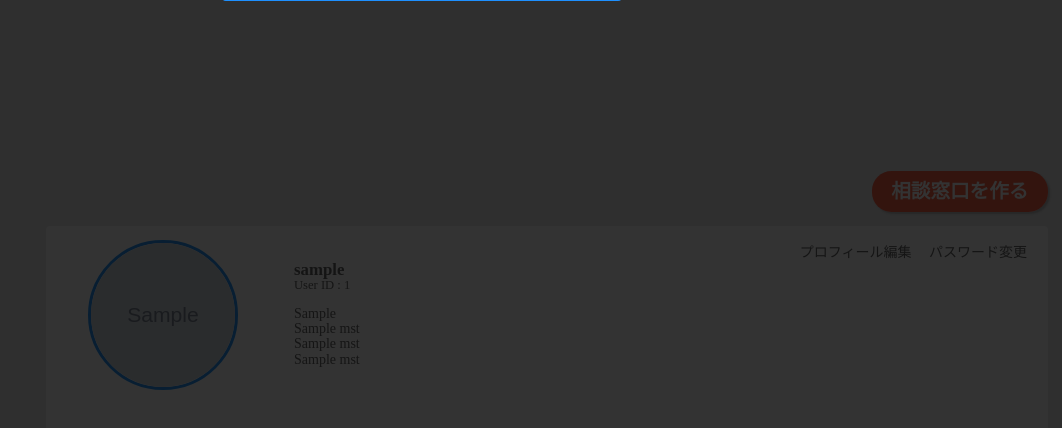
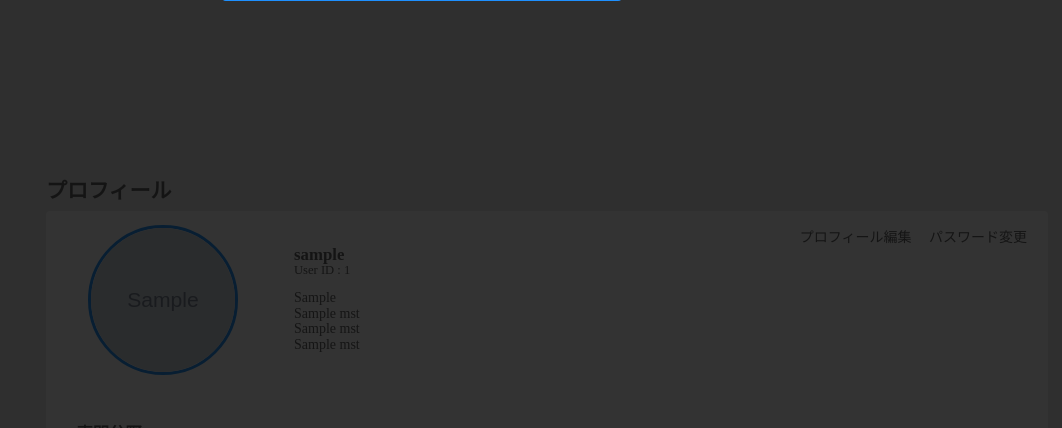
Before and after one commit to nYu-ats/sharetech_old, a Django app: page /profile/ in a window 1280 px wide. Shown: the part 726-1154 px from the top of the page, without its empty margins (218-1280 px from the left). Run offline with Django 3.2, Linux system fonts and the light colour scheme; a user stored in the database is signed in; tables that the repository leaves empty hold one stand-in row (values such as "Sample post"); grey boxes marked "Sample" are stand-in pictures; some libraries are stand-ins or nearby versions.

Commit message:
権限による表示制御追加

```diff
--- a/sharetech/sharetech/views/base_page_common_view.py
+++ b/sharetech/sharetech/views/base_page_common_view.py
@@ -35,6 +35,7 @@ class BasePageCommonView(LoginRequiredMixin, View):
         self._base_context_dict.update(
             {
                 'login_user_icon': ImageConstants.get_user_icon_path() + login_user_id.icon_path.name if login_user_id.icon_path.name else ImageConstants.get_default_icon_path(),
+                'role': login_user_id.role_code,
             }
         )
         # 申込中の相談があるか否か判定
--- a/sharetech/sharetech/views/consult_window_create_view.py
+++ b/sharetech/sharetech/views/consult_window_create_view.py
@@ -37,6 +37,8 @@ class ConsultWindowCreateView(BasePageCommonView, generic.CreateView):
             context['form'].fields['archivement'].initial = archivement
 
         context['checked_list'] = []
+        # 削除ボタン制御用フラグ
+        context['is_deletable'] = 0
         return context
 
     def form_valid(self, form):
--- a/sharetech/sharetech/views/consult_window_update_view.py
+++ b/sharetech/sharetech/views/consult_window_update_view.py
@@ -33,7 +33,8 @@ class ConsultWindowUpdateView(BasePageCommonView, generic.UpdateView):
 
         context['checked_list'] = [category_mapping.category_id.id for category_mapping in category_mapping_list]
         context.update(self.prepare().set_category_dict())
-
+        # 削除ボタン制御用フラグ
+        context['is_deletable'] = 1
         return context
 
     def form_valid(self, form):
--- a/sharetech/static/sharetech/css/mypage.css
+++ b/sharetech/static/sharetech/css/mypage.css
@@ -25,7 +25,8 @@
 }
 
 .mypage p,
-.mypage h3{
+.mypage h3,
+.mypage h2{
     color: #666;
 }
 
--- a/sharetech/static/sharetech/js/consult_window.js
+++ b/sharetech/static/sharetech/js/consult_window.js
@@ -33,6 +33,5 @@ $(function(){
         $formItem.find('.archivement textarea').val(archivementTxt);
         $formItem.find('.price input').val(price);
         $formItem.find('.url input').val(url);
-
     });
 });
--- a/sharetech/templates/sharetech/consult_window_edit.html
+++ b/sharetech/templates/sharetech/consult_window_edit.html
@@ -21,9 +21,11 @@
 
     <div class="form_container">
         <form action="" method="POST" enctype="multipart/form-data">
+            {% if is_deletable == 1 %}
             <div class="delete_btn">
                 <img src="{% static 'sharetech/img/delete_icon.png' %}" alt="">
             </div>
+            {% endif %}
             {% csrf_token %}
             {% if form.errors %}
             <div class="error_msg">
@@ -74,6 +76,7 @@
                 <a href="{% url 'profile' %}" class="return_btn">戻る</a>
                 <input class="submit_btn" type="submit" value="確認">
             </div>
+            {% if is_deletable == 1 %}
             <div class="delete_overlay hidden">
                 <div class="delete_confirm">
                     <p class="message">この相談窓口を削除してもよろしいですか？</p>
@@ -84,6 +87,7 @@
                     </div>
                 </div>
             </div>
+            {% endif %}
         </form>
     </div>
 </div>
--- a/sharetech/templates/sharetech/mypage.html
+++ b/sharetech/templates/sharetech/mypage.html
@@ -16,11 +16,14 @@
 {% endblock %}
 
 {% block content %}
+{% if role == 1 %}
 <div class="create_btn">
     <a href="{% url 'consult_window_register' %}">相談窓口を作る</a>
 </div>
+{% endif %}
 <div class="mypage">
     <!-- プロフィールブロック -->
+    <h2>プロフィール</h2>
     <div class="profile">
         <div class="icon">
             <img src="{% static icon_img %}" alt="">
@@ -72,9 +75,11 @@
             <div class="applyed active" control_flg='0'>
                 <p>相談申込履歴</p>
             </div>
+            {% if role == 1%}
             <div class="created" control_flg='1'>
                 <p>作成窓口一覧</p>
             </div>
+            {% endif %}
         </div>
         <!-- 申込済み相談窓口一覧 -->
         <div class="consult_window_container">
```
